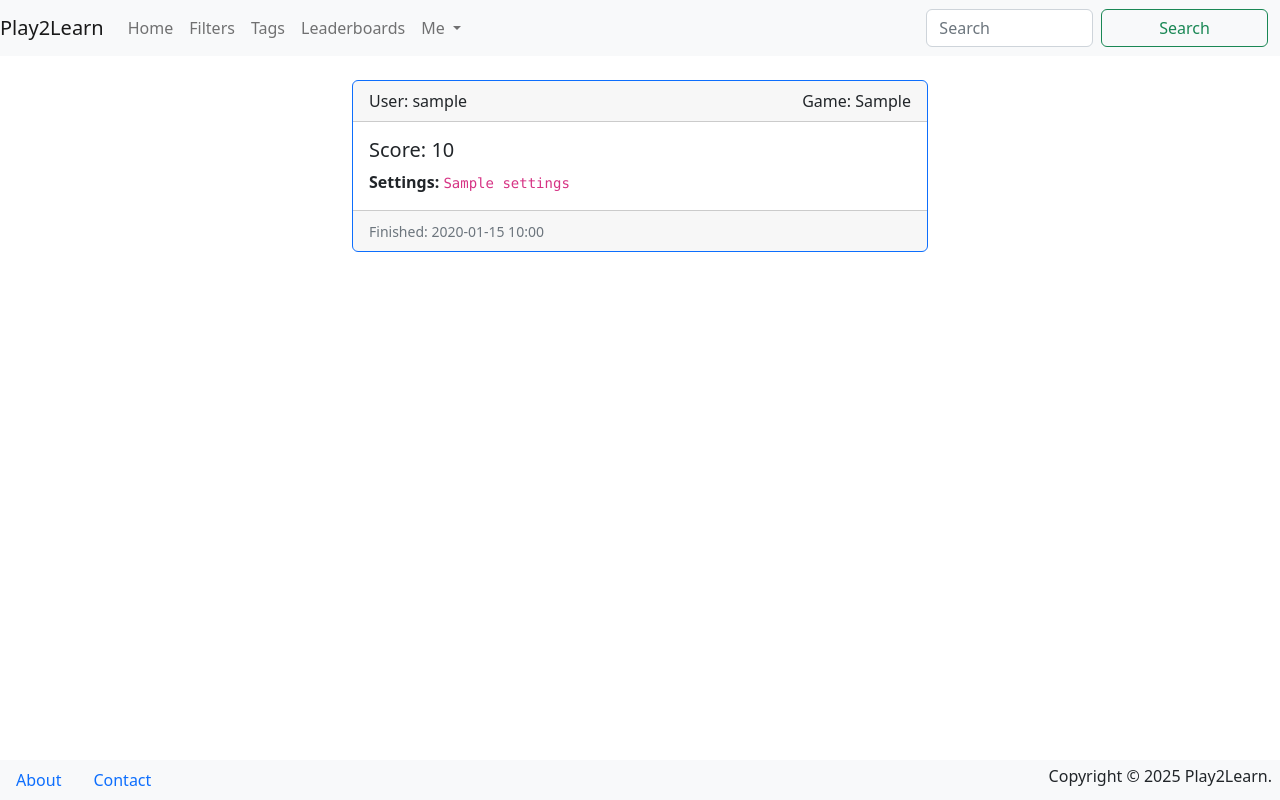
After one commit to dpreciado22/Play2Learn-Complete.2, a Django app: template templates/pages/gamescore_detail.html in a window 1280 px wide. The commit adds this page. Run offline with Django 4.2, Linux system fonts and the light colour scheme; the template is opened without the code that fills it: most values are stand-ins (such as "Sample title", 1, 10 or a date in 2020); data that the repository does not hold is empty; some libraries are stand-ins or nearby versions.

Commit message:
detail views

```diff
--- a/pages/urls.py
+++ b/pages/urls.py
@@ -1,10 +1,14 @@
 from django.urls import path
-from .views import HomePageView, AboutUsView, MyAccountView
+from .views import (
+    HomePageView, AboutUsView, MyAccountView, LeaderboardListView, GameScoreDetailView,
+)
 
 app_name = "pages"
 
 urlpatterns = [
     path("", HomePageView.as_view(), name="homepage"),
     path("about-us/", AboutUsView.as_view(), name="about-us"),
-    path("account/", MyAccountView.as_view(), name="my-account"),
+    path("leaderboards/", LeaderboardListView.as_view(), name="leaderboards"),
+    path("my-account/", MyAccountView.as_view(), name="my-account"),
+    path("leaderboards/score/<int:pk>/", GameScoreDetailView.as_view(), name="score-detail"),
 ]
--- a/templates/_base.html
+++ b/templates/_base.html
@@ -44,6 +44,9 @@
         <li class="nav-item">
           <a class="nav-link" href="#">Tags</a>
         </li>
+        <li class="nav-item">
+          <a class="nav-link" href="{% url 'pages:leaderboards' %}">Leaderboards</a>
+        </li>
         <li class="nav-item dropdown">
           <a class="nav-link dropdown-toggle" href="#" id="navbarDropdown"
              role="button" data-toggle="dropdown" aria-haspopup="true"
--- /dev/null
+++ b/templates/pages/gamescore_detail.html
@@ -0,0 +1,25 @@
+{% extends "_base.html" %}
+
+{% block title %}Score{% endblock %}
+{% block header %}Score Details{% endblock %}
+
+{% block main %}
+  <div class="card border-primary m-auto mb-3" style="max-width: 36rem;">
+    <div class="card-header d-flex justify-content-between">
+      <span>User: {{ gamescore.user.username }}</span>
+      <span>Game: {{ gamescore.get_game_display }}</span>
+    </div>
+    <div class="card-body">
+      <h5 class="card-title">Score: {{ gamescore.score }}</h5>
+      <p class="card-text">
+        <strong>Settings:</strong>
+        <code>{{ gamescore.settings }}</code>
+      </p>
+    </div>
+    <div class="card-footer">
+      <small class="text-muted">
+        Finished: {{ gamescore.finished_at|date:"Y-m-d H:i" }}
+      </small>
+    </div>
+  </div>
+{% endblock %}
```
Also changed, not shown: pages/views.py (+8 -1 lines), templates/pages/gamescore_list.html (added, +32 -0 lines).
